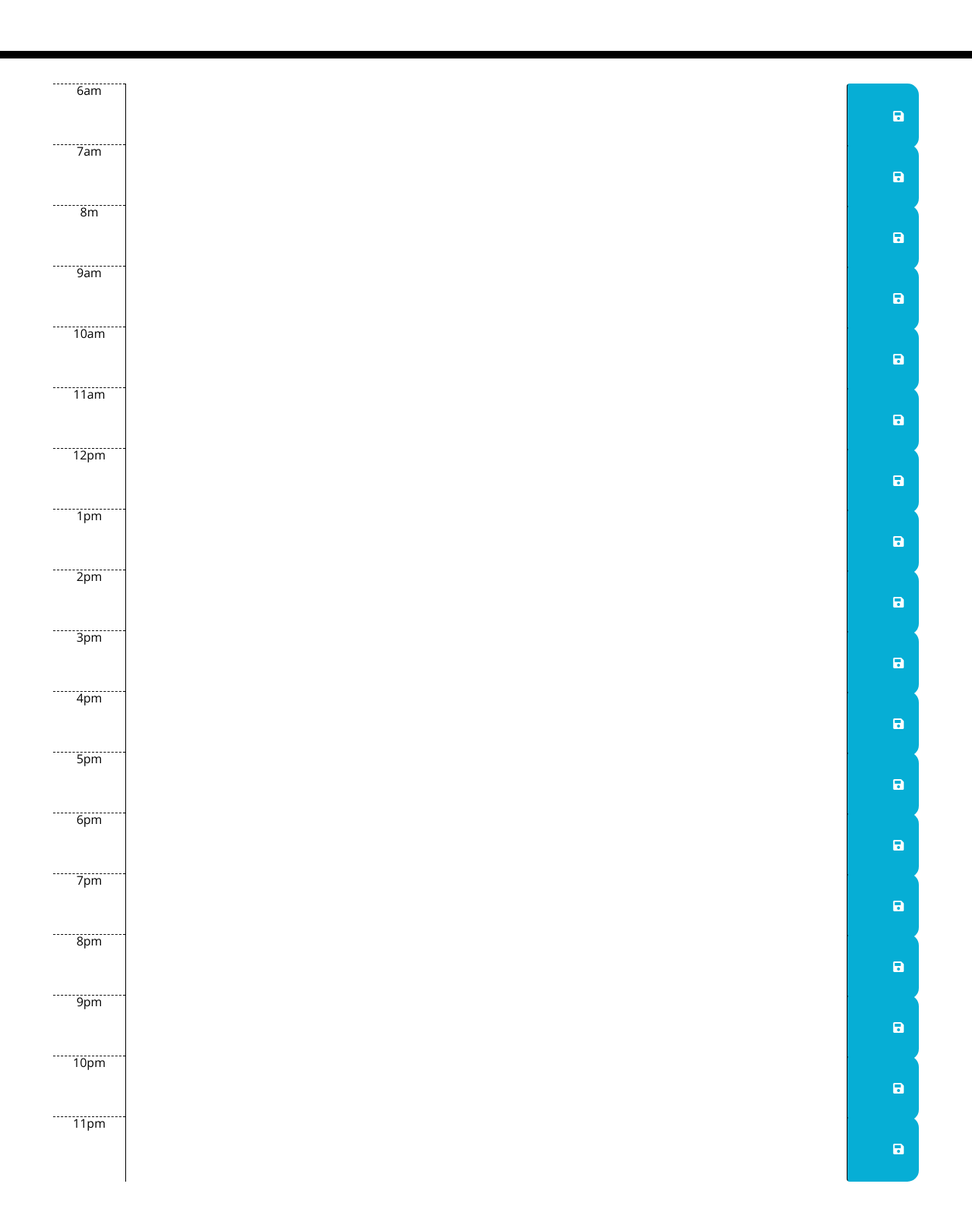
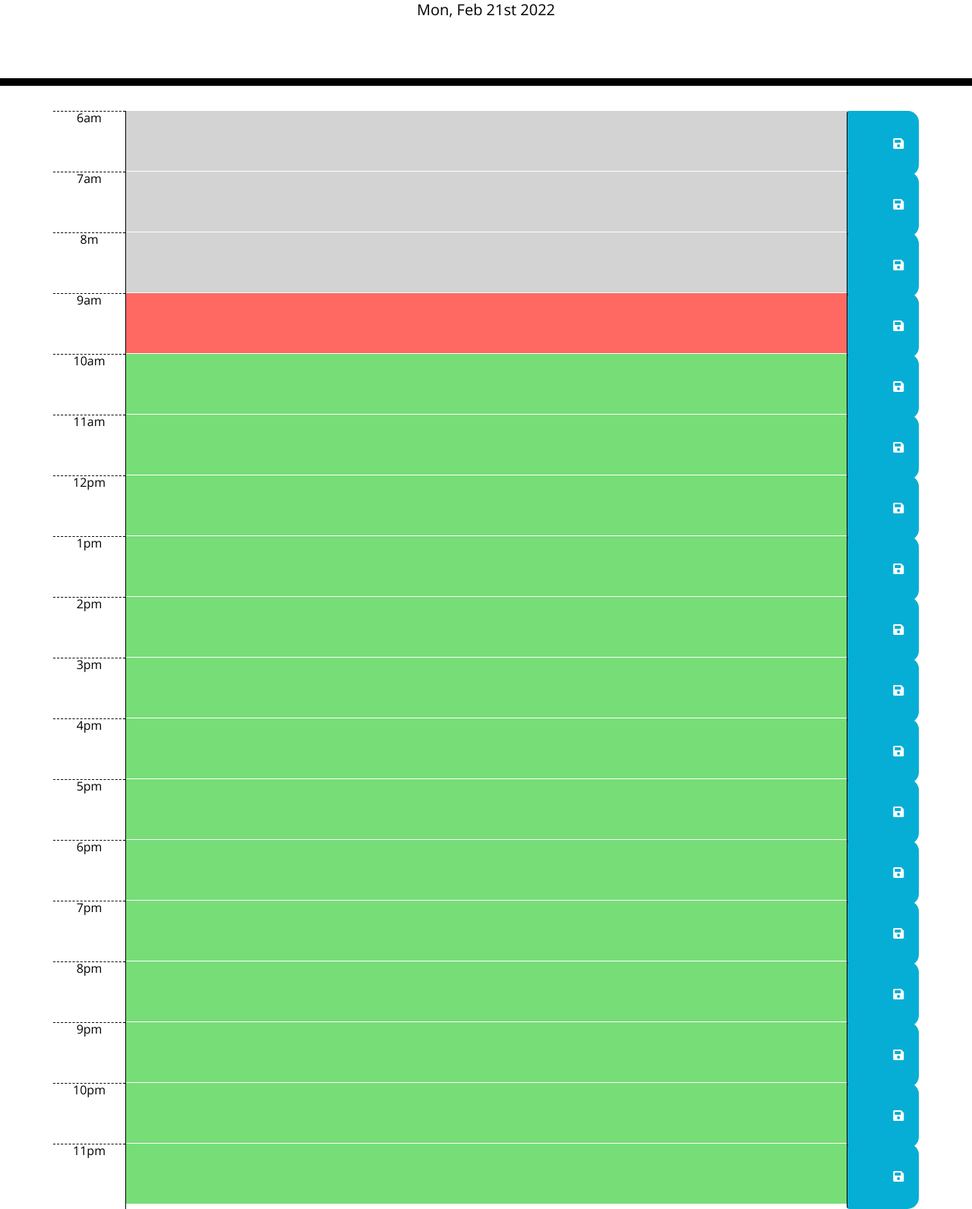
Before and after one commit to confusedicarus/05-daily-work-scheduler, a plain HTML site: page index.html in a window 1280 px wide. Shown: the part 191-1783 px from the top of the page at 76% size. Before the commit the page ends 1747 px from the top, so only its background shows below. Drawn offline with nearby package versions, Linux system fonts and the light colour scheme.

Commit message:
working on correcting the color change by hour

```diff
--- a/index.html
+++ b/index.html
@@ -30,126 +30,126 @@
     </header>
     <div class="container">
       <!-- Timeblocks go here -->
-      <div id="hour6" class="row time-blocks">
+      <div id="6hour" class="row time-blocks">
         <div class="col-md-1 hour">6am</div>
         <textarea class="col-md-10 description"> </textarea>
         <button class="col-md-1 btn saveBtn">
           <i class="fas fa-save"></i>
         </button>
       </div>
-      <div id="hour7" class="row time-blocks">
+      <div id="7hour" class="row time-blocks">
         <div class="col-md-1 hour">7am</div>
         <textarea class="col-md-10 description"> </textarea>
         <button class="col-md-1 btn saveBtn">
           <i class="fas fa-save"></i>
         </button>
       </div>
-      <div id="hour8" class="row time-blocks">
+      <div id="8hour" class="row time-blocks">
         <div class="col-md-1 hour">8m</div>
         <textarea class="col-md-10 description"> </textarea>
         <button class="col-md-1 btn saveBtn">
           <i class="fas fa-save"></i>
         </button>
       </div>
-      <div id="hour9" class="row time-blocks">
+      <div id="9hour" class="row time-blocks">
         <div class="col-md-1 hour">9am</div>
         <textarea class="col-md-10 description"> </textarea>
         <button class="col-md-1 btn saveBtn">
           <i class="fas fa-save"></i>
         </button>
       </div>
-      <div id="hour10" class="row time-blocks">
+      <div id="10hour" class="row time-blocks">
         <div class="col-md-1 hour">10am</div>
         <textarea class="col-md-10 description"> </textarea>
         <button class="col-md-1 btn saveBtn">
           <i class="fas fa-save"></i>
         </button>
       </div>
-      <div id="hour11" class="row time-blocks">
+      <div id="11hour" class="row time-blocks">
         <div class="col-md-1 hour">11am</div>
         <textarea class="col-md-10 description"> </textarea>
         <button class="col-md-1 btn saveBtn">
           <i class="fas fa-save"></i>
         </button>
       </div>
-      <div id="hour12" class="row time-blocks">
+      <div id="12hour" class="row time-blocks">
         <div class="col-md-1 hour">12pm</div>
         <textarea class="col-md-10 description"> </textarea>
         <button class="col-md-1 btn saveBtn">
           <i class="fas fa-save"></i>
         </button>
       </div>
-      <div id="hour13" class="row time-blocks">
+      <div id="13hour" class="row time-blocks">
         <div class="col-md-1 hour">1pm</div>
         <textarea class="col-md-10 description"> </textarea>
         <button class="col-md-1 btn saveBtn">
           <i class="fas fa-save"></i>
         </button>
       </div>
-      <div id="hour14" class="row time-blocks">
+      <div id="14hour" class="row time-blocks">
         <div class="col-md-1 hour">2pm</div>
         <textarea class="col-md-10 description"> </textarea>
         <button class="col-md-1 btn saveBtn">
           <i class="fas fa-save"></i>
         </button>
       </div>
-      <div id="hour15" class="row time-blocks">
+      <div id="15hour" class="row time-blocks">
         <div class="col-md-1 hour">3pm</div>
         <textarea class="col-md-10 description"> </textarea>
         <button class="col-md-1 btn saveBtn">
           <i class="fas fa-save"></i>
         </button>
       </div>
-      <div id="hour16" class="row time-blocks">
+      <div id="16hour" class="row time-blocks">
         <div class="col-md-1 hour">4pm</div>
         <textarea class="col-md-10 description"> </textarea>
         <button class="col-md-1 btn saveBtn">
           <i class="fas fa-save"></i>
         </button>
       </div>
-      <div id="hour17" class="row time-blocks">
+      <div id="17hour" class="row time-blocks">
         <div class="col-md-1 hour">5pm</div>
         <textarea class="col-md-10 description"> </textarea>
         <button class="col-md-1 btn saveBtn">
           <i class="fas fa-save"></i>
         </button>
       </div>
-      <div id="hour18" class="row time-blocks">
+      <div id="18hour" class="row time-blocks">
         <div class="col-md-1 hour">6pm</div>
         <textarea class="col-md-10 description"> </textarea>
         <button class="col-md-1 btn saveBtn">
           <i class="fas fa-save"></i>
         </button>
       </div>
-      <div id="hour19" class="row time-blocks">
+      <div id="19hour" class="row time-blocks">
         <div class="col-md-1 hour">7pm</div>
         <textarea class="col-md-10 description"> </textarea>
         <button class="col-md-1 btn saveBtn">
           <i class="fas fa-save"></i>
         </button>
       </div>
-      <div id="hour20" class="row time-blocks">
+      <div id="20hour" class="row time-blocks">
         <div class="col-md-1 hour">8pm</div>
         <textarea class="col-md-10 description"> </textarea>
         <button class="col-md-1 btn saveBtn">
           <i class="fas fa-save"></i>
         </button>
       </div>
-      <div id="hour21" class="row time-blocks">
+      <div id="21hour" class="row time-blocks">
         <div class="col-md-1 hour">9pm</div>
         <textarea class="col-md-10 description"> </textarea>
         <button class="col-md-1 btn saveBtn">
           <i class="fas fa-save"></i>
         </button>
       </div>
-      <div id="hour22" class="row time-blocks">
+      <div id="22hour" class="row time-blocks">
         <div class="col-md-1 hour">10pm</div>
         <textarea class="col-md-10 description"> </textarea>
         <button class="col-md-1 btn saveBtn">
           <i class="fas fa-save"></i>
         </button>
       </div>
-      <div id="hour23" class="row time-blocks">
+      <div id="23hour" class="row time-blocks">
         <div class="col-md-1 hour">11pm</div>
         <textarea class="col-md-10 description"> </textarea>
         <button class="col-md-1 btn saveBtn">
--- a/script.js
+++ b/script.js
@@ -10,8 +10,8 @@ $(document).ready(function () {
   function timeTracking() {
     var timeNow = moment().hour();
     $(".time-blocks").each(function () {
-      // var timeBlock = parseInt($(this).attr("id").split("hour"[0]));
-      var timeBlock = ;
+      var timeBlock = parseInt($(this).attr("id").split("hour")[0]);
+      console.log(timeBlock);
       if (timeBlock < timeNow) {
         $(this).removeClass("future");
         $(this).removeClass("present");
@@ -48,5 +48,4 @@ $(document).ready(function () {
   $("hour22 .description").val(localStorage.getItem("hour22"));
   $("hour23 .description").val(localStorage.getItem("hour23"));
   timeTracking();
-
 });
```
